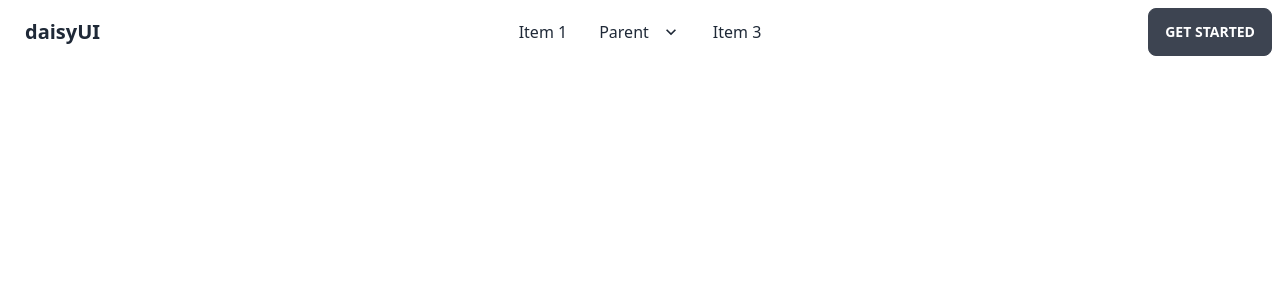
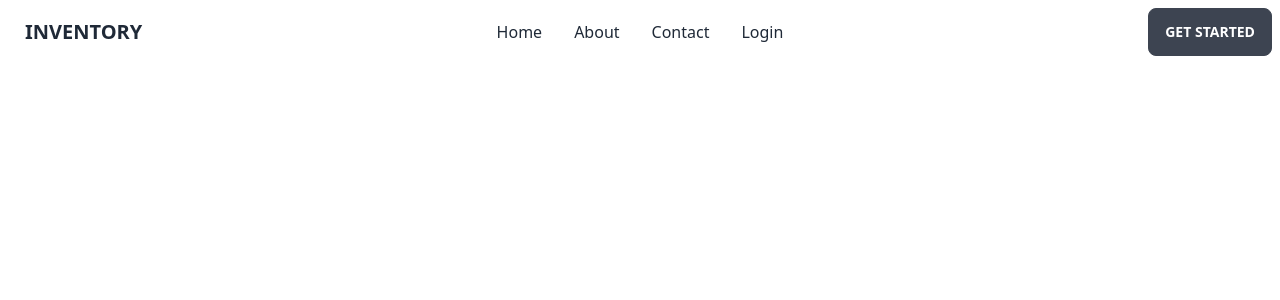
Before and after one commit to nDevers/inventory-management-system, a React (Create React App) app: page / in a window 1280 px wide. Shown: the top 300 px of the page. Built offline with nearby package versions, Linux system fonts and the light colour scheme; the HTML template or start-up script is replaced by a standard one.

Commit message:
created navbar style

```diff
--- a/src/components/Navbar.js
+++ b/src/components/Navbar.js
@@ -1,6 +1,13 @@
 import React from 'react';
 
 const Navbar = () => {
+    const navbarItems = <>
+        <li><a>Home</a></li>
+        <li><a>About</a></li>
+        <li><a>Contact</a></li>
+        <li><a>Login</a></li>
+    </>
+
     return (
         <div class="navbar bg-base-100">
             <div class="navbar-start">
@@ -9,40 +16,22 @@ const Navbar = () => {
                         <svg xmlns="http://www.w3.org/2000/svg" class="h-5 w-5" fill="none" viewBox="0 0 24 24" stroke="currentColor"><path stroke-linecap="round" stroke-linejoin="round" stroke-width="2" d="M4 6h16M4 12h8m-8 6h16" /></svg>
                     </label>
                     <ul tabindex="0" class="menu menu-compact dropdown-content mt-3 p-2 shadow bg-base-100 rounded-box w-52">
-                        <li><a>Item 1</a></li>
-                        <li tabindex="0">
-                            <a class="justify-between">
-                                Parent
-                                <svg class="fill-current" xmlns="http://www.w3.org/2000/svg" width="24" height="24" viewBox="0 0 24 24"><path d="M8.59,16.58L13.17,12L8.59,7.41L10,6L16,12L10,18L8.59,16.58Z" /></svg>
-                            </a>
-                            <ul class="p-2">
-                                <li><a>Submenu 1</a></li>
-                                <li><a>Submenu 2</a></li>
-                            </ul>
-                        </li>
-                        <li><a>Item 3</a></li>
+                        {
+                            navbarItems
+                        }
                     </ul>
                 </div>
-                <a class="btn btn-ghost normal-case text-xl">daisyUI</a>
+                <a class="btn btn-ghost text-xl uppercase" href='/'>Inventory</a>
             </div>
             <div class="navbar-center hidden lg:flex">
                 <ul class="menu menu-horizontal p-0">
-                    <li><a>Item 1</a></li>
-                    <li tabindex="0">
-                        <a>
-                            Parent
-                            <svg class="fill-current" xmlns="http://www.w3.org/2000/svg" width="20" height="20" viewBox="0 0 24 24"><path d="M7.41,8.58L12,13.17L16.59,8.58L18,10L12,16L6,10L7.41,8.58Z" /></svg>
-                        </a>
-                        <ul class="p-2">
-                            <li><a>Submenu 1</a></li>
-                            <li><a>Submenu 2</a></li>
-                        </ul>
-                    </li>
-                    <li><a>Item 3</a></li>
+                    {
+                        navbarItems
+                    }
                 </ul>
             </div>
             <div class="navbar-end">
-                <a class="btn">Get started</a>
+                <a class="btn" href='/'>Get started</a>
             </div>
         </div>
     );
```
